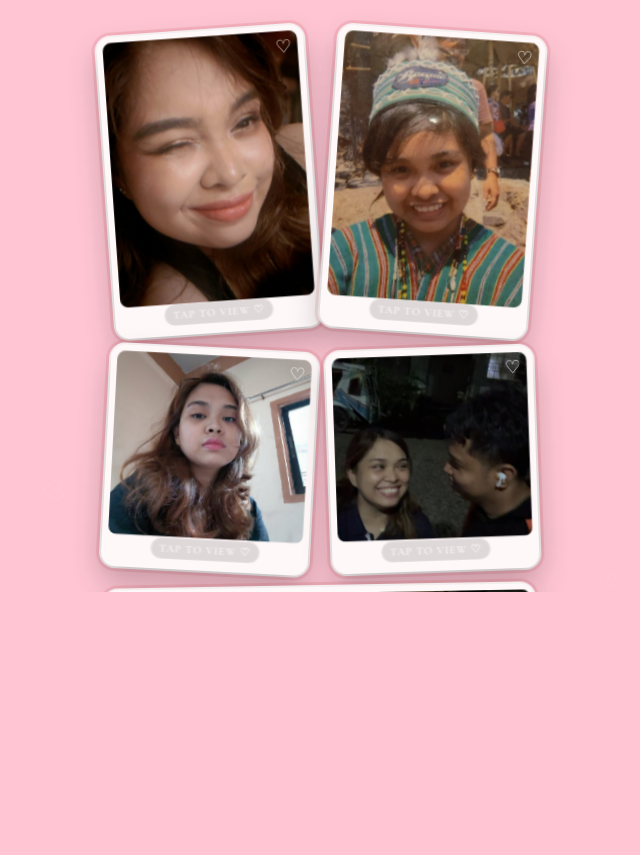
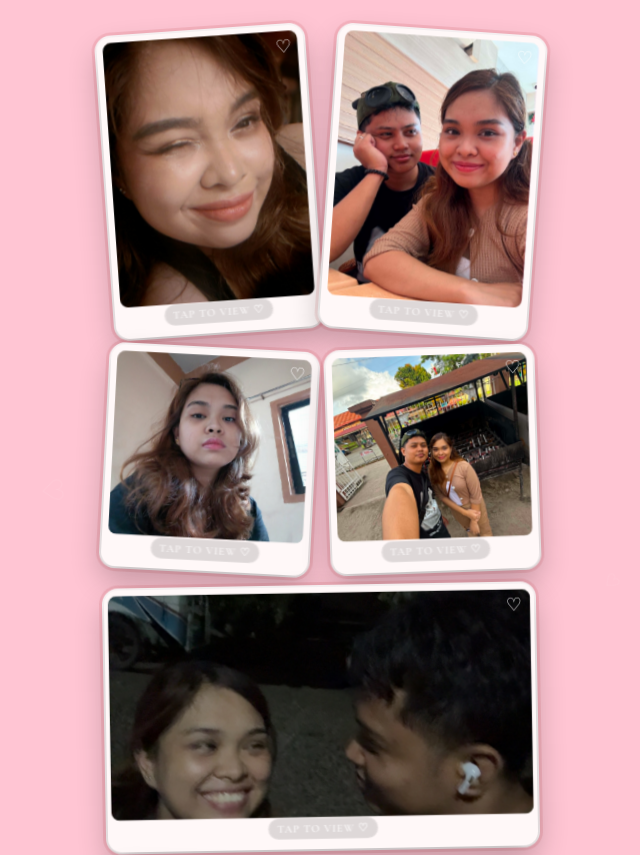
Before and after one commit to Etherms/birthday-gift-ashely, a plain HTML site: page pages/flower-page.html in a window 1280 px wide. Shown: the part 208-1063 px from the top of the page, without its empty margins (319-959 px from the left). Before the commit the page ends 800 px from the top, so only its background shows below. Drawn offline with nearby package versions, Linux system fonts and the light colour scheme; a web font is replaced by a local one.

Commit message:
updates to the page

```diff
--- a/css/flowers.css
+++ b/css/flowers.css
@@ -9,7 +9,6 @@
 body{
     width:100%;
     max-width:100%;
-    overflow-x:hidden;
     scroll-behavior:smooth;
 }
 
--- a/css/gift-page.css
+++ b/css/gift-page.css
@@ -2,7 +2,6 @@
   margin: 0;
   background: #FFC5D3;
   min-height: 100dvh;
-  overflow: hidden;
   position: relative;
 }
 
--- a/css/happy-birthday.css
+++ b/css/happy-birthday.css
@@ -5,7 +5,6 @@
 body {
   margin: 0;
   min-height: 100dvh;
-  overflow: hidden;
 }
 
 .background-image {
--- a/css/letter-page.css
+++ b/css/letter-page.css
@@ -5,7 +5,6 @@
 body {
     margin: 0;
     min-height: 100dvh;
-    overflow: hidden;
     position: relative;
 }
 
--- a/css/letter.css
+++ b/css/letter.css
@@ -11,7 +11,6 @@
 html, body{
     width:100%;
     max-width:100%;
-    overflow-x:hidden;
 }
 
 body{
@@ -21,7 +20,6 @@
     display:flex;
     justify-content:center;
     padding:40px 20px 80px;
-    overflow-x:hidden;
     font-family:"Cormorant Garamond", serif;
     position:relative;
 }
--- a/css/recording.css
+++ b/css/recording.css
@@ -12,7 +12,6 @@
     display: flex;
     align-items: center;
     justify-content: center;
-    overflow: hidden;
 }
 
 .video-page {
--- a/pages/flower-page.html
+++ b/pages/flower-page.html
@@ -74,7 +74,7 @@
       <div class="photo-card tall" style="--rotate:4deg; --delay:.4s;">
         <div class="sparkle"></div>
         <div class="sparkle"></div>
-        <img src="../Assets/img/Photoocard/2.jpg" alt="photo">
+        <img src="../Assets/img/Photoocard/12.jpg" alt="photo">
         <span class="tap-badge">Tap to view ♡</span>
       </div>
 
@@ -88,14 +88,14 @@
       <div class="photo-card" style="--rotate:-2deg; --delay:.3s;">
         <div class="sparkle"></div>
         <div class="sparkle"></div>
-        <img src="../Assets/img/Photoocard/4.jpg" alt="photo">
+        <img src="../Assets/img/Photoocard/13.jpg" alt="photo">
         <span class="tap-badge">Tap to view ♡</span>
       </div>
 
       <div class="photo-card wide" style="--rotate:-1deg; --delay:.5s;">
         <div class="sparkle"></div>
         <div class="sparkle"></div>
-        <img src="../Assets/img/Photoocard/5.jpg" alt="photo">
+        <img src="../Assets/img/Photoocard/4.jpg" alt="photo">
         <span class="tap-badge">Tap to view ♡</span>
       </div>
 
@@ -109,7 +109,7 @@
       <div class="photo-card" style="--rotate:-3deg; --delay:.7s;">
         <div class="sparkle"></div>
         <div class="sparkle"></div>
-        <img src="../Assets/img/Photoocard/7.jpg" alt="photo">
+        <img src="../Assets/img/Photoocard/14.jpg" alt="photo">
         <span class="tap-badge">Tap to view ♡</span>
       </div>
 
```
Also changed, not shown: Assets/img/Photoocard/12.jpg (added), Assets/img/Photoocard/13.jpg (added), Assets/img/Photoocard/14.jpg (added).
